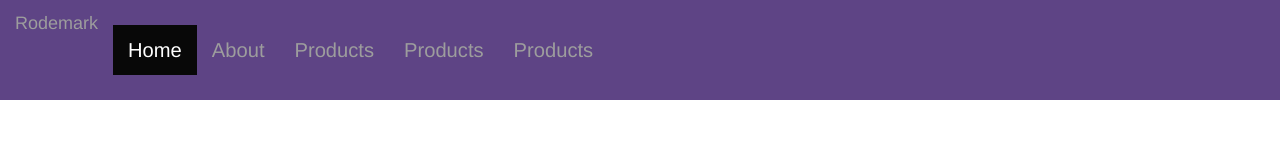
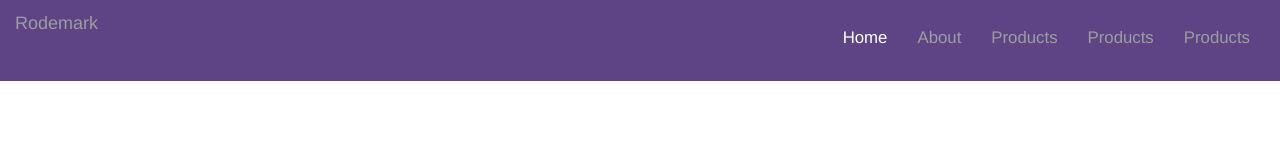
Before and after one commit to nadeeraka/rodemarkproject, a plain HTML site: page rodemark project/index.html in a window 1280 px wide. Drawn offline with nearby package versions, Linux system fonts and the light colour scheme.

Commit message:
finish the nav bar

```diff
--- a/rodemark project/index.html
+++ b/rodemark project/index.html
@@ -25,7 +25,7 @@
                 <a href="#" class="navbar-brand">Rodemark</a>
             </div>
             <div class="collapse navbar-collapse" id="nima">
-                <ul class="nav navbar-nav navbar right">
+                <ul class="nav navbar-nav navbar-right">
                     <li class="active"><a href="#">Home</a></li>
                     <li ><a href="#">About</a></li>
                     <li ><a href="#">Products</a></li>
--- a/rodemark project/src/style.css
+++ b/rodemark project/src/style.css
@@ -12,3 +12,15 @@
     min-height: 55px;
     padding: 0 15px 15px;
 }
+.navbar-inverse .navbar-nav .active a,
+.navbar-inverse .navbar-nav .active a:focus,
+.navbar-inverse .navbar-nav .active a:hover{
+
+    color: #ffffff;
+    background-color: #5e4485;
+}
+
+.navbar-inverse .navbar-nav .active a:hover
+{
+    color: #D5D5D5;
+}
```
